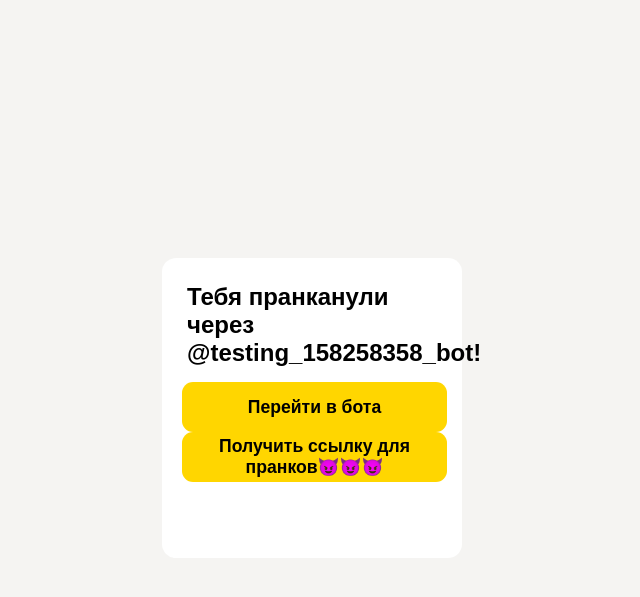
After one commit to bloodofspring/prank_site, a Flask app: page /popalsa/1 in a window 1280 px wide. The commit adds this page. Shown: the top 597 px of the page, without its empty margins (336-976 px from the left). Run offline with Flask 3, Linux system fonts and the light colour scheme.

Commit message:
feat: промежуточный коммит

```diff
--- a/main.py
+++ b/main.py
@@ -3,9 +3,14 @@ from flask import Flask, render_template
 app = Flask(__name__)
 
 
-@app.route("/")  # promos
-def home():
-    return render_template("index.html")
+@app.route("/<u_id>")
+def home(u_id):
+    return render_template("main.html", u_id=u_id)
+
+
+@app.route("/popalsa/<u_id>")
+def prank(u_id):
+    return render_template("prank.html", bot_username="testing_158258358_bot")
 
 
 if __name__ == "__main__":
--- /dev/null
+++ b/templates/prank.html
@@ -0,0 +1,16 @@
+<!DOCTYPE html>
+<html lang="ru">
+<head>
+    <meta charset="UTF-8">
+    <title>Промокоды</title>
+    <link rel="stylesheet" href="../static/css/main.css">
+</head>
+<body class="main">
+<audio preload="auto" src='../static/sounds/stoni.mp3' autoplay='autoplay' loop='loop'></audio>
+<div class="center_rect">
+    <p class="get_s"><b>Тебя пранканули через @{{ bot_username }}!</b></p>
+    <button class="prank_button" type="submit" formaction="https://t.me/{{ bot_username }}"><b>Перейти в бота</b></button>
+    <button class="prank_button" type="submit" formaction="https://t.me/{{ bot_username }}"><b>Получить ссылку для пранков😈😈😈</b></button>
+</div>
+</body>
+</html>
```
Also changed, not shown: templates/main.html (renamed from templates/index.html, +4 -4 lines), static/css/main.css (renamed from templates/main.css), static/css/prank.css (added), static/pictures/yellow_star.png (renamed from templates/yellow_star.png), 1 other file.
